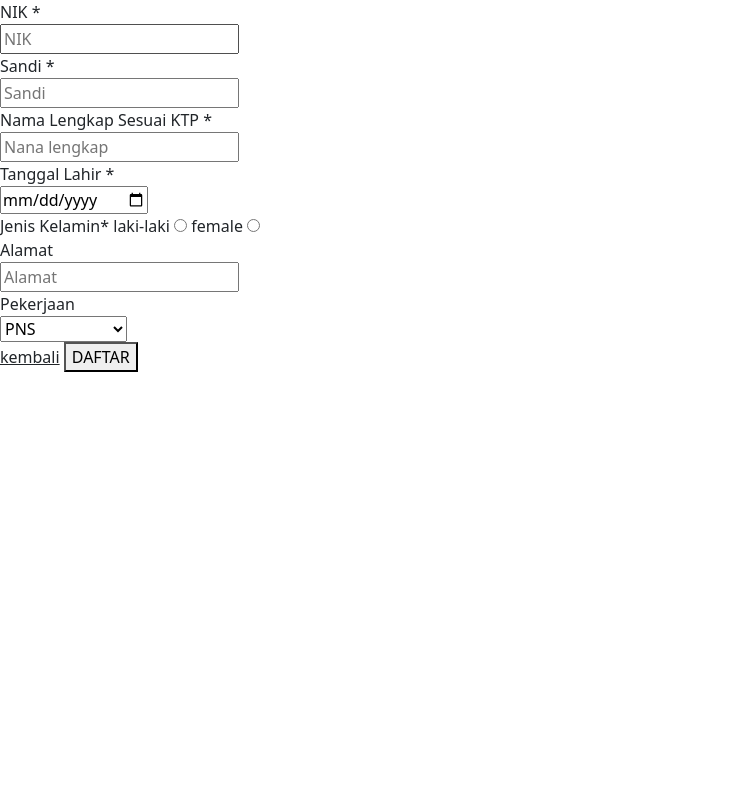
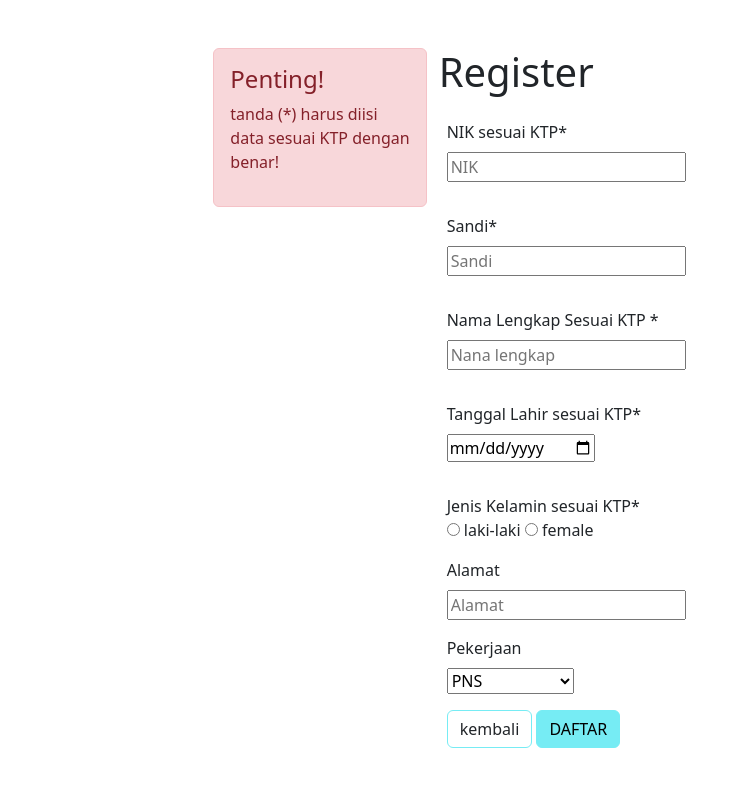
Before and after one commit to ahmadhilmandani/vcp_2022, a CodeIgniter app: page /vcp_2022/C_register in a window 1280 px wide. Shown: the top 787 px of the page, without its empty margins (0-749 px from the left). Run offline with CodeIgniter, Linux system fonts and the light colour scheme; some libraries are stand-ins or nearby versions.

Commit message:
UPDATE View_register

```diff
--- a/application/controllers/C_dashboard.php
+++ b/application/controllers/C_dashboard.php
@@ -52,7 +52,6 @@ class C_dashboard extends CI_Controller
 		$this->load->view('templates/View_footer');
 	}
 
-
 	public function logout()
 	{
 		$this->session->sess_destroy();
--- a/application/views/combine/View_register.php
+++ b/application/views/combine/View_register.php
@@ -1,48 +1,65 @@
-     <form action="<?= base_url('C_register/register_user') ?>" method="POST">
-          <div>
-               <label for="nik">NIK <span>*</span></label><br>
-               <input type="text" placeholder="NIK" name="nik" id="nik" required>
+<div class="container-fluid mt-5">
+     <div class="row d-flex justify-content-center position-relative">
+          <div class="col-2 alert alert-danger position-sticky top-0 start-0" style="height:fit-content;">
+               <h4 class="h4">Penting!</h4>
+               <p>tanda (*) harus diisi data sesuai KTP dengan benar!</p>
+          </div>
+          <form action="<?= base_url('C_register/register_user') ?>" method="POST" class="col-6">
+               <h1 class="h1">Register</h1>
+               <div class="row">
+                    <div class="my-3 mx-2 col-sm-12">
+                         <label for="nik">NIK sesuai KTP<span>*</span></label><br>
+                         <input type="text" placeholder="NIK" name="nik" id="nik" required class="mt-2">
                     </div>
 
-          <div>
-               <label for="sandi">Sandi <span>*</span></label><br>
-               <input type="password" placeholder="Sandi" name="sandi" id="sandi" required>
+                    <div class="my-3 mx-2 col-sm-12">
+                         <label for="sandi">Sandi<span>*</span></label><br>
+                         <input type="password" placeholder="Sandi" name="sandi" id="sandi" required class="mt-2">
                     </div>
 
-          <div>
+                    <div class="my-3 mx-2 col-sm-12">
                          <label for="nama">Nama Lengkap Sesuai KTP <span>*</span></label><br>
-               <input type="text" placeholder="Nana lengkap" name="nama" id="nama" required>
+                         <input type="text" placeholder="Nana lengkap" name="nama" id="nama" required class="mt-2">
                     </div>
 
-          <div>
-               <label for="tanggal_lahir">Tanggal Lahir <span>*</span></label><br>
-               <input type="date" placeholder="Tanggal lahir" name="tanggal_lahir" id="tanggal_lahir" required>
+                    <div class="my-3 mx-2 col-sm-12">
+                         <label for="tanggal_lahir">Tanggal Lahir sesuai KTP<span>*</span></label><br>
+                         <input type="date" placeholder="Tanggal lahir" name="tanggal_lahir" id="tanggal_lahir" required class="mt-2">
+                    </div>
                </div>
 
+
+               <div class="my-3 mx-2">
                     <div>
-               <label>Jenis Kelamin<span>*</span></label>
+                         <label>Jenis Kelamin sesuai KTP<span>*</span></label>
+                    </div>
+                    <div>
+                         <input type="radio" name="jenis_kelamin" value="l" required>
                          <label>laki-laki</label>
-               <input type="radio" name="jenis_kelamin" value="l" required>
+
+                         <input type="radio" name="jenis_kelamin" value="p" required>
                          <label>female</label>
-               <input type="radio" name="jenis_kelamin" value="p" required>
+                    </div>
                </div>
 
-          <div>
+               <div class="my-3 mx-2">
                     <label for="alamat">Alamat</label><br>
-               <input type="text" placeholder="Alamat" name="alamat" id="alamat" required>
+                    <input type="text" placeholder="Alamat" name="alamat" id="alamat" required class="mt-2">
                </div>
 
-          <div>
+               <div class="my-3 mx-2">
                     <label for="perkerjaan">Pekerjaan</label><br>
-               <select id="perkerjaan" name="perkerjaan">
+                    <select id="perkerjaan" name="perkerjaan" class="mt-2">
                          <option value="pns">PNS</option>
                          <option value="tenaga medis">Tenaga medis</option>
                          <option value="mahasiswa">Mahasiswa</option>
                     </select>
                </div>
 
-          <div>
-               <a href="<?= base_url('C_dashboard') ?>" class="text-dark">kembali</a>
-               <button type="submit" >DAFTAR</button>
+               <div class="my-3 mx-2">
+                    <a href="<?= base_url('C_dashboard') ?>" class="text-dark btn btn-outline-info">kembali</a>
+                    <button type="submit" class="btn btn-info">DAFTAR</button>
                </div>
           </form>
+     </div>
+</div>
```
Lines whose indentation alone changed are shown as unchanged.
